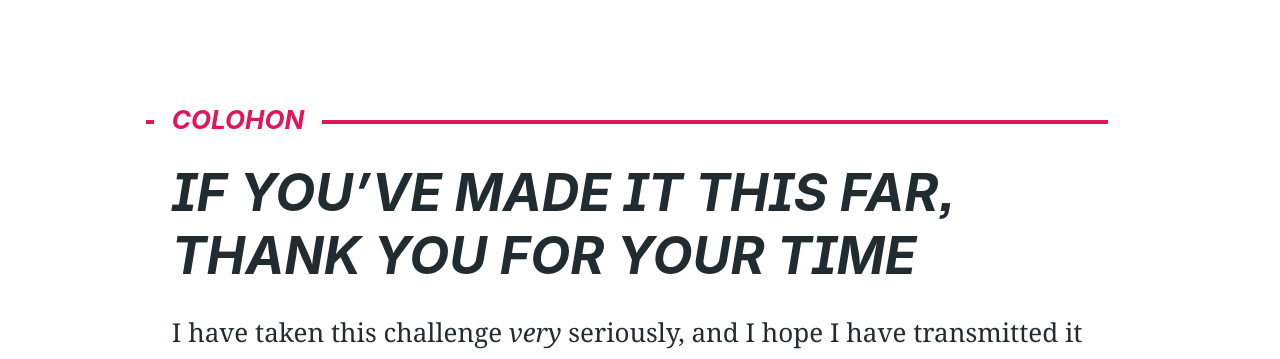
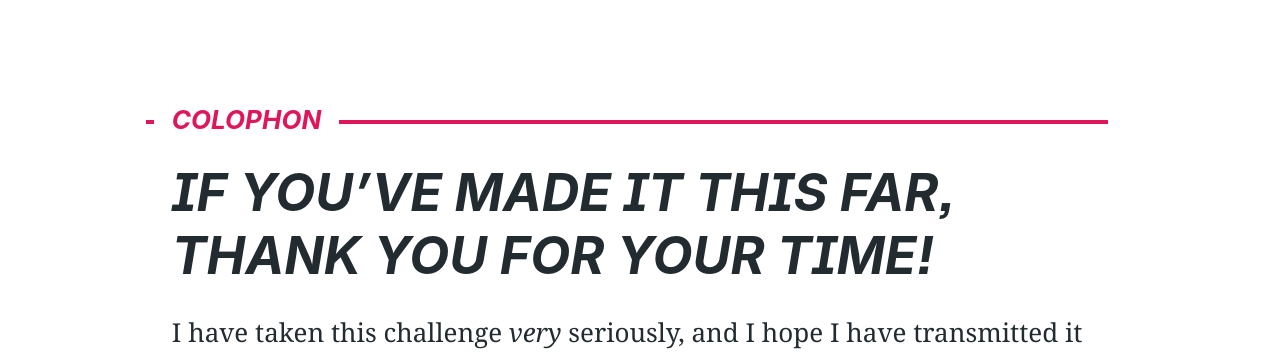
Before and after one commit to intemperie/intemperie.me, a Jekyll site: the page built from _pages/hey/hey.html, in a window 1280 px wide and 900 px high, scrolled down 27221 px. Shown: the part 236-595 px from the top of the window. Built offline with Jekyll 4.4.1, drawn with Linux system fonts in a browser that asks for light colours; some web fonts are replaced.

Commit message:
Update hey.html

```diff
--- a/_pages/hey/hey.html
+++ b/_pages/hey/hey.html
@@ -425,8 +425,8 @@ body-class: progress-indicator
   </section>
 
   <section id="colophon" class="wrapper">
-    <h2 class="display display5 overline">Colohon</h2>
-    <h3 id="cabify" class="display">If you’ve made it this far, <em>thank you</em> for your time</h3>
+    <h2 class="display display5 overline">Colophon</h2>
+    <h3 id="cabify" class="display">If you’ve made it this far, <em>thank you</em> for your time!</h3>
     <p>I have taken this challenge <em>very</em> seriously, and I hope I have transmitted it with all the effort I have put into creating this website. Thanks also for giving me the push I needed to update it after <em>7 years</em> finally!</p>
     <p>In case you are curious, you can find me on <a href="https://twitter.com/pumpkin">Twitter</a> and <a href="https://www.linkedin.com/in/intemperie/">LinkedIn</a>.</p>
 
```
